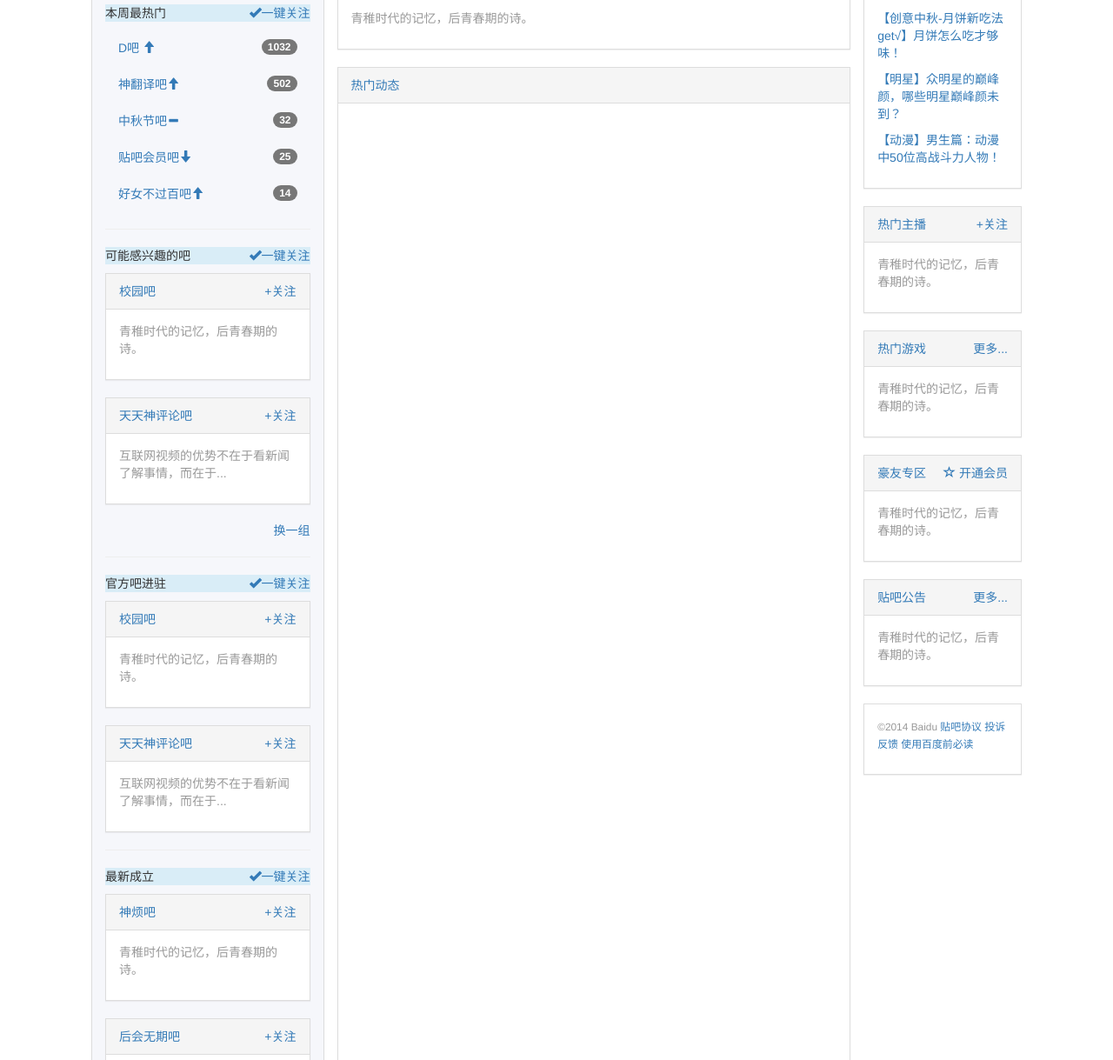
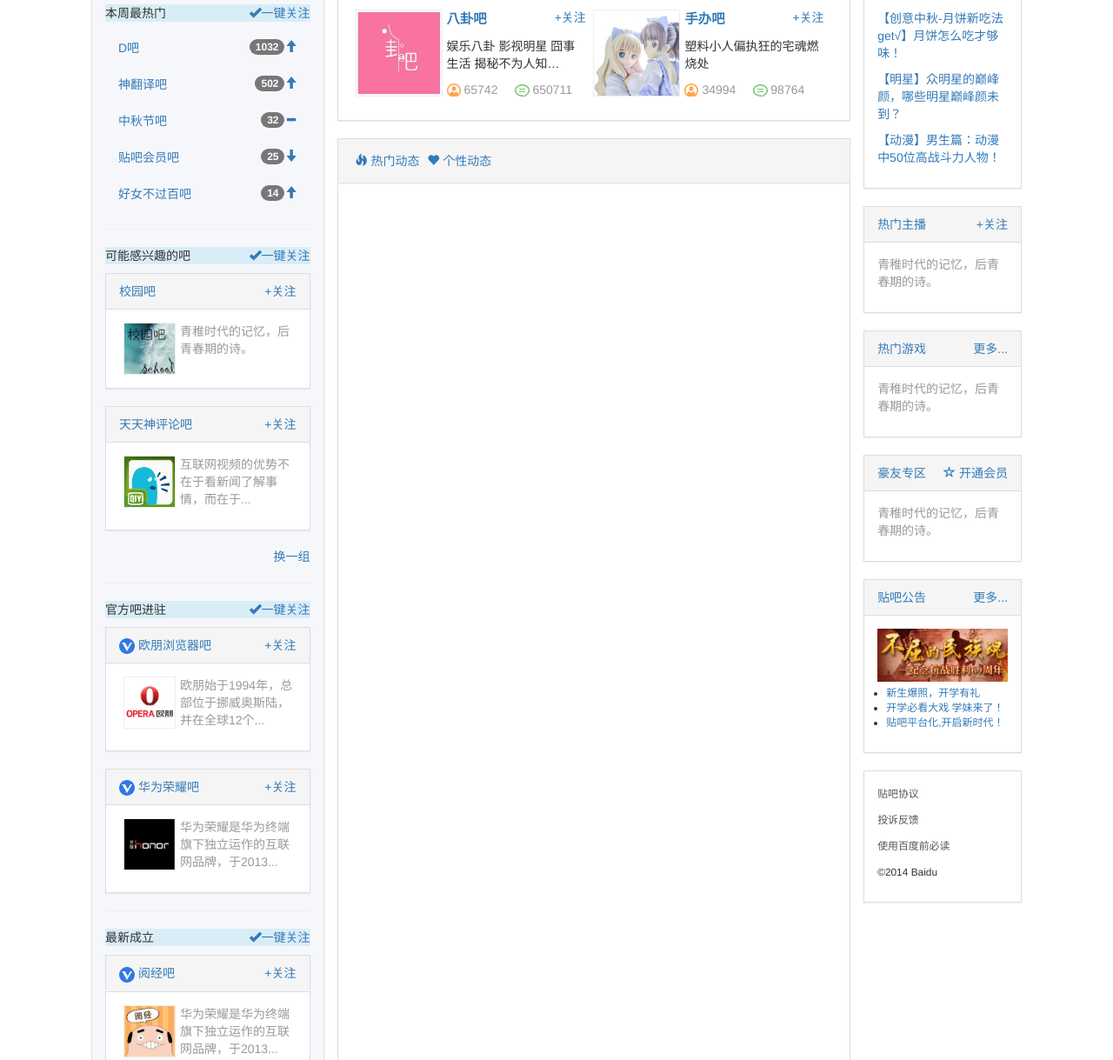
Before and after one commit to wayou/tbindex-refacter, a website: page app/index.html in a window 1280 px wide. Shown: the part 420-1639 px from the top of the page at 87% size. Drawn offline with nearby package versions, Linux system fonts and the light colour scheme.

Commit message:
enhncement

```diff
--- a/app/index.html
+++ b/app/index.html
@@ -11,10 +11,10 @@
     <body>
         <div class="top-control-panel">
             <ul>
-                <li> <a href="#">用户名</a> </li>
-                <li> <a href="#">设置</a> </li>
-                <li> <a href="#">客户端</a> </li>
-                <li> <a href="#">开通会员</a> </li>
+                <li> <a href="#"> <span class="glyphicon glyphicon-user"></span> 登陆/注册</a> </li>
+                <li> <a href="#"> <span class="glyphicon glyphicon-cog"></span> 设置</a> </li>
+                <li> <a href="#"> <span class="glyphicon glyphicon-phone"></span> 客户端</a> </li>
+                <li> <a href="#"><span class="glyphicon glyphicon-gift"></span>开通会员</a> </li>
             </ul>
         </div>
         <div class="container">
@@ -49,11 +49,11 @@
                         <ul class="nav navbar-nav">
                             <li class="active"><a href="#"><span class="glyphicon glyphicon-home"></span> 首页</a></a></li>
                             <li><a href="#" ><span class="glyphicon glyphicon-th-list"></span>吧目录</a></li>
-                            <li><a href="#" ><span class="glyphicon glyphicon glyphicon-facetime-video"></span>主播广场</a></li>
-                            <li><a href="#" ><span class="glyphicon glyphicon glyphicon-bookmark"></span>官方进驻</a></li>
-                            <li><a href="#" ><span class="glyphicon glyphicon glyphicon-fire"></span>游戏中心</a></li>
-                            <li><a href="#" ><span class="glyphicon glyphicon glyphicon-shopping-cart"></span>T豆商城</a></li>
-                            <li><a href="#" ><span class="glyphicon glyphicon glyphicon-gift"></span>会员中心</a></li>
+                            <li><a href="#" ><span class="glyphicon glyphicon-facetime-video"></span>主播广场</a></li>
+                            <li><a href="#" ><span class="glyphicon glyphicon-bookmark"></span>官方进驻</a></li>
+                            <li><a href="#" ><span class="glyphicon glyphicon-send"></span>游戏中心</a></li>
+                            <li><a href="#" ><span class="glyphicon glyphicon-shopping-cart"></span>T豆商城</a></li>
+                            <li><a href="#" ><span class="glyphicon glyphicon-gift"></span>会员中心</a></li>
                         </ul>
                     </div>
                 </div>
@@ -91,24 +91,22 @@
                         <p class="bg-info">本周最热门 <a href="#" class="pull-right"><span class="glyphicon glyphicon-ok"></span>一键关注</a></p>
                         <ul class="nav nav-pills nav-stacked">
                             <li >
-                                <a href="#">
-                                <span class="badge pull-right label label-danger" title="1032人关注">1032</span>D吧 <span class="glyphicon glyphicon-arrow-up"></span> </a>
+                                <a href="#">D吧<span class="glyphicon glyphicon-arrow-up  pull-right"></span><span class="badge pull-right" title="1032人关注">1032</span></a>
+                            </li>
+                            <li >
+                                <a href="#">神翻译吧<span class="glyphicon glyphicon-arrow-up  pull-right"></span><span class="badge pull-right" title="502人关注">502</span></a>
                             </li>
                             <li >
                                 <a href="#">
-                                <span class="badge pull-right" title="1032人关注">502</span>神翻译吧<span class="glyphicon glyphicon-arrow-up"></span></a>
+                                中秋节吧<span class="glyphicon glyphicon-minus  pull-right"></span><span class="badge pull-right" title="1032人关注">32</span></a>
                             </li>
                             <li >
                                 <a href="#">
-                                <span class="badge pull-right" title="1032人关注">32</span>中秋节吧<span class="glyphicon glyphicon-minus"></span></a>
+                                贴吧会员吧<span class="glyphicon glyphicon-arrow-down  pull-right"></span><span class="badge pull-right" title="1032人关注">25</span></a>
                             </li>
                             <li >
                                 <a href="#">
-                                <span class="badge pull-right" title="1032人关注">25</span>贴吧会员吧<span class="glyphicon glyphicon-arrow-down"></span></a>
-                            </li>
-                            <li >
-                                <a href="#">
-                                <span class="badge pull-right" title="1032人关注">14</span>好女不过百吧<span class="glyphicon glyphicon-arrow-up"></span></a>
+                                好女不过百吧<span class="glyphicon glyphicon-arrow-up  pull-right"></span><span class="badge pull-right" title="1032人关注">14</span></a>
                             </li>
                         </ul>
                     </div>
@@ -118,13 +116,21 @@
                         <div class="panel panel-default">
                             <div class="panel-heading"> <a href="#">校园吧</a>   <a href="#" class="pull-right">+关注</a></div>
                             <div class="panel-body">
-                                <p class="bar-des">青稚时代的记忆，后青春期的诗。</p>
+                                <p class="bar-des">
+                                <a href="#" class="bar-avatar">
+                                <img  src="images/kaixue.jpg" alt="">
+                                </a>
+                                青稚时代的记忆，后青春期的诗。</p>
                             </div>
                         </div>
                         <div class="panel panel-default">
                             <div class="panel-heading"> <a href="#">天天神评论吧</a>   <a href="#" class="pull-right">+关注</a></div>
                             <div class="panel-body">
-                                <p class="bar-des">互联网视频的优势不在于看新闻了解事情，而在于...</p>
+                                <p class="bar-des">
+                                <a href="#" class="bar-avatar">
+                                <img  src="images/shenpinglunduoduo.jpg" alt="">
+                                </a>
+                                互联网视频的优势不在于看新闻了解事情，而在于...</p>
                             </div>
                         </div>
                         <div>
@@ -133,17 +139,25 @@
                     </div>
                     <hr>
                     <div class="corparation">
-                        <p class="bg-info">官方吧进驻 <a href="#" class="pull-right"><span class="glyphicon glyphicon-ok"></span>一键关注</a></p>
+                        <p class="bg-info"> 官方吧进驻 <a href="#" class="pull-right"><span class="glyphicon glyphicon-ok"></span>一键关注</a></p>
                         <div class="panel panel-default">
-                            <div class="panel-heading"> <a href="#">校园吧</a>   <a href="#" class="pull-right">+关注</a></div>
+                            <div class="panel-heading"> <a href="#"> <img src="images/v.gif"  title="百度贴吧企业平台认证" alt=""> 欧朋浏览器吧</a>   <a href="#" class="pull-right">+关注</a></div>
                             <div class="panel-body">
-                                <p class="bar-des">青稚时代的记忆，后青春期的诗。</p>
+                                <p class="bar-des">
+                                <a href="#" class="bar-avatar">
+                                <img  src="images/opera.jpg" alt="">
+                                </a>
+                                欧朋始于1994年，总部位于挪威奥斯陆，并在全球12个...</p>
                             </div>
                         </div>
                         <div class="panel panel-default">
-                            <div class="panel-heading"> <a href="#">天天神评论吧</a>   <a href="#" class="pull-right">+关注</a></div>
+                            <div class="panel-heading"> <a href="#"> <img src="images/v.gif"  title="百度贴吧企业平台认证" alt=""> 华为荣耀吧</a>   <a href="#" class="pull-right">+关注</a></div>
                             <div class="panel-body">
-                                <p class="bar-des">互联网视频的优势不在于看新闻了解事情，而在于...</p>
+                                <p class="bar-des">
+                                <a href="#" class="bar-avatar">
+                                <img  src="images/huawei.jpg" alt="">
+                                </a>
+                                华为荣耀是华为终端旗下独立运作的互联网品牌，于2013...</p>
                             </div>
                         </div>
                     </div>
@@ -151,15 +165,23 @@
                     <div class="corparation">
                         <p class="bg-info">最新成立 <a href="#" class="pull-right"><span class="glyphicon glyphicon-ok"></span>一键关注</a></p>
                         <div class="panel panel-default">
-                            <div class="panel-heading"> <a href="#">神烦吧</a>   <a href="#" class="pull-right">+关注</a></div>
+                            <div class="panel-heading"> <a href="#"> <img src="images/v.gif"  title="百度贴吧企业平台认证" alt=""> 阅经吧</a>   <a href="#" class="pull-right">+关注</a></div>
                             <div class="panel-body">
-                                <p class="bar-des">青稚时代的记忆，后青春期的诗。</p>
+                                <p class="bar-des">
+                                <a href="#" class="bar-avatar">
+                                <img  src="images/yuejing.jpg" alt="">
+                                </a>
+                                华为荣耀是华为终端旗下独立运作的互联网品牌，于2013...</p>
                             </div>
                         </div>
                         <div class="panel panel-default">
-                            <div class="panel-heading"> <a href="#">后会无期吧</a>   <a href="#" class="pull-right">+关注</a></div>
+                            <div class="panel-heading"> <a href="#">神烦吧</a>   <a href="#" class="pull-right">+关注</a></div>
                             <div class="panel-body">
-                                <p class="bar-des">互联网视频的优势不在于看新闻了解事情，而在于...</p>
+                                <p class="bar-des">
+                                <a href="#" class="bar-avatar">
+                                <img  src="images/timg.jpg" alt="">
+                                </a>
+                                暂无介绍</p>
                             </div>
                         </div>
                     </div>
@@ -174,17 +196,23 @@
                             </ol>
                             <div class="carousel-inner">
                                 <div class="item active">
+                                    <a href="#">
                                     <img src="images/carousel/c1.jpg" alt="title1">
+                                    </a>
                                     <div class="carousel-caption">
                                     </div>
                                 </div>
                                 <div class="item">
-                                    <img src="images/carousel/c1.jpg" alt="title2">
+                                    <a href="#">
+                                    <img src="images/carousel/c5.jpg" alt="title2">
+                                    </a>
                                     <div class="carousel-caption">
                                     </div>
                                 </div>
                                 <div class="item">
-                                    <img src="images/carousel/c1.jpg" alt="title3">
+                                    <a href="#">
+                                    <img src="images/carousel/c7.jpg" alt="title3">
+                                    </a>
                                     <div class="carousel-caption">
                                     </div>
                                 </div>
@@ -200,20 +228,40 @@
                     <div class="right-side ">
                         <div class="middle-col col-xs-9">
                             <div class="panel panel-default">
-                                <div class="panel-heading"> <a href="#">朵朵奇葩</a>   <a href="#" class="pull-right"> <span class="glyphicon glyphicon-ok"></span>一键关注</a></div>
+                                <div class="panel-heading"> <a href="#">朵朵奇葩</a>   <a href="#" class="pull-right"> <span class="glyphicon glyphicon-ok"></span>一键关注</a> </div>
                                 <div class="panel-body">
-                                    <p class="bar-des">青稚时代的记忆，后青春期的诗。</p>
+                                    <div class="duoduo">
+                                        <a class="bar-avatar" href="#">
+                                        <img src="images/qipa.jpg" alt="">
+                                        </a>
+                                        <p class="bar-title"> <a href="#">八卦吧</a> <a href="#" class="duoduo-follow pull-right">+关注</a>  </p>
+                                        <p>娱乐八卦 影视明星 囧事生活 揭秘不为人知…</p>
+                                        <p class="duoduo-count"><span class="duoduo-count-user">65742</span><span class="duoduo-count-post">650711</span></p>
+                                    </div>
+                                    <div class="duoduo">
+                                        <a class="bar-avatar" href="#">
+                                        <img src="images/shouban.jpg" alt="">
+                                        </a>
+                                        <p class="bar-title"> <a href="#">手办吧</a> <a href="#" class="duoduo-follow pull-right">+关注</a></p>
+                                        <p>塑料小人偏执狂的宅魂燃烧处</p>
+                                        <p class="duoduo-count"><span class="duoduo-count-user">34994</span><span class="duoduo-count-post">98764</span></p>
+                                    </div>
                                 </div>
                             </div>
                             <div class="panel panel-default">
-                                <div class="panel-heading"> <a href="#">热门动态</a></div>
+                                <div class="panel-heading">
+                                    <ul class="heading-title">
+                                        <li class="active"><a href="#"><span class="glyphicon glyphicon-fire"></span> 热门动态</a></li>
+                                        <li><a href="#"><span class="glyphicon glyphicon-heart"></span> 个性动态</a></a></li>
+                                    </ul>
+                                </div>
                                 <div class="panel-body">
                                     <div class="hot-content"></div>
                                 </div>
                             </div>
                         </div>
                         <div class="right-sidebar col-xs-3">
-                            <div class="selected">
+                            <div class="selected right-bar-block">
                                 <div class="panel panel-default">
                                     <div class="panel-heading"> <a href="#">贴吧精选</a>   <a href="#" class="pull-right"> <span class="glyphicon glyphicon-envelope"></span> 订阅</a></div>
                                     <div class="panel-body">
@@ -223,7 +271,7 @@
                                     </div>
                                 </div>
                             </div>
-                            <div class="video-interactive">
+                            <div class="video-interactive right-bar-block">
                                 <div class="panel panel-default">
                                     <div class="panel-heading"> <a href="#">热门主播</a>   <a href="#" class="pull-right">+关注</a></div>
                                     <div class="panel-body">
@@ -231,7 +279,7 @@
                                     </div>
                                 </div>
                             </div>
-                            <div class="games">
+                            <div class="games right-bar-block">
                                 <div class="panel panel-default">
                                     <div class="panel-heading"> <a href="#">热门游戏</a>   <a href="#" class="pull-right">更多...</a></div>
                                     <div class="panel-body">
@@ -239,7 +287,7 @@
                                     </div>
                                 </div>
                             </div>
-                            <div class="vips">
+                            <div class="vips right-bar-block">
                                 <div class="panel panel-default">
                                     <div class="panel-heading"> <a href="#">豪友专区</a>   <a href="#" class="pull-right"> <span class="glyphicon glyphicon-star-empty"></span> 开通会员</a></div>
                                     <div class="panel-body">
@@ -247,18 +295,28 @@
                                     </div>
                                 </div>
                             </div>
-                            <div class="vips">
+                            <div class="bar-issue right-bar-block">
                                 <div class="panel panel-default">
                                     <div class="panel-heading"> <a href="#">贴吧公告</a>   <a href="#" class="pull-right">更多...</a></div>
                                     <div class="panel-body">
-                                        <p class="bar-des">青稚时代的记忆，后青春期的诗。</p>
+                                        <a href="#">
+                                        <img src="images/issue.jpg" alt="">
+                                        </a>
+                                        <ul>
+                                            <li><a href="#">新生爆照，开学有礼</a></li>
+                                            <li><a href="#">开学必看大戏 学妹来了！</a></li>
+                                            <li><a href="#">贴吧平台化,开启新时代！</a></li>
+                                        </ul>
                                     </div>
                                 </div>
                             </div>
-                            <div class="vips">
+                            <div class="tb-footer right-bar-block">
                                 <div class="panel panel-default">
                                     <div class="panel-body">
-                                        <p class="bar-des"> <small>©2014 Baidu   <a href="#">贴吧协议</a> <a href="#">投诉反馈</a> <a href="http://www.baidu.com/duty/">使用百度前必读</a></small>  </p>
+                                        <p class="bar-des"> <small> <a href="#">贴吧协议</a> </small>  </p>
+                                        <p> <small><a href="#">投诉反馈</a></small> </p>
+                                        <p> <small><a href="#">使用百度前必读</a></small> </p>
+                                        <p> <small>©2014 Baidu</small> </p>
                                     </div>
                                 </div>
                             </div>
--- a/app/styles/main.css
+++ b/app/styles/main.css
@@ -1,20 +1,19 @@
 body {
     font-family: Helvetica, Arial, sans-serif, 'Microsoft Yahei';
 }
-nav,div{
+nav, div {
     border-radius: 0!important;
 }
 /*disable responsive*/
+
 .container {
     width: 1100px;
     max-width: none !important;
 }
-.container .navbar-header,
-.container .navbar-collapse {
+.container .navbar-header, .container .navbar-collapse {
     margin-right: 0;
     margin-left: 0;
 }
-
 .top-control-panel {
     text-align: right;
     font-size: 0.9em;
@@ -57,12 +56,11 @@ a.active-product {
 .btn-main {
     color: #fff;
     background-color: #5C96F1;
-    margin-left:-4px;
+    margin-left: -4px;
 }
-.tb-btn.btn-main,.tb-btn.btn-common{
+.tb-btn.btn-main, .tb-btn.btn-common {
     margin-bottom: 2px;
 }
-
 .btn-common {
     background-color: #E9E9E9;
 }
@@ -72,10 +70,10 @@ a.active-product {
 .advanced-search-link {
     margin-left: 15px;
 }
-.top-menu li.active{
+.top-menu li.active {
     border-bottom: 2px solid;
 }
-.top-menu li:hover{
+.top-menu li:hover {
     background-color: #E9EBEE;
     border-bottom: 2px solid;
 }
@@ -90,71 +88,142 @@ a.active-product {
     text-decoration: none;
     color: #5c6573;
 }
-
 /*top nav end*/
 
 /*main content start*/
+
 /*left sidebar start*/
-.left-side{
+
+.left-side {
     border: 1px solid #DCDCDC;
 }
-
-.user-panel{
+.user-panel {
     margin-top: 10px;
 }
-
-.left-side{
+.left-side {
     background-color: #F6F7FB;
 }
+/*user panel login part*/
 
+/*reference:http://stackoverflow.com/questions/18838964/add-bootstrap-glyphicon-to-input-box/18839305#18839305*/
 
-/*user panel login part*/
-/*reference:http://stackoverflow.com/questions/18838964/add-bootstrap-glyphicon-to-input-box/18839305#18839305*/
 /* enable absolute positioning */
+
 .inner-addon {
     position: relative;
 }
+/* style glyph */
 
-/* style glyph */
 .inner-addon .glyphicon {
     position: absolute;
     padding: 10px;
     pointer-events: none;
 }
+/* align glyph */
 
-/* align glyph */
-.left-addon .glyphicon  { left:  0px;}
-.right-addon .glyphicon { right: 0px;}
+.left-addon .glyphicon {
+    left: 0px;
+}
+.right-addon .glyphicon {
+    right: 0px;
+}
+/* add padding  */
 
-/* add padding  */
-.left-addon input  { padding-left:  30px; }
-.right-addon input { padding-right: 30px; }
+.left-addon input {
+    padding-left: 30px;
+}
+.right-addon input {
+    padding-right: 30px;
+}
+/*carousel*/
 
-
-/*carousel*/
-.carousel-indicators{
-    bottom:-13px;
+.carousel-indicators {
+    bottom: -13px;
 }
-.carousel-indicators li{
+.carousel-indicators li {
     border-color: #3EA2E9;
     background-color: #3EA2E9;
 }
-
-.bar-des{
+.bar-des {
     color: #999;
 }
-
-.hot-content{
+.hot-content {
     height: 2000px;
 }
-
-.middle-col{
+.middle-col {
     padding: 0;
 }
-.right-sidebar,.main-container{
+.right-sidebar, .main-container {
     padding-right: 0;
 }
-
-.top-casual{
+.top-casual {
     margin-bottom: 15px;
 }
+.bar-avatar {
+    float: left;
+    margin: 0 5px
+}
+.bar-avatar img {
+    width: 60px;
+    height: 60px;
+    border: 1px solid #eee;
+}
+.duoduo {
+    width: 270px;
+    display: inline-block;
+}
+.duoduo img {
+    width: 100px;
+    height: 100px;
+}
+.bar-title {
+    font-weight: bold;
+    font-size: 1.1em;
+}
+
+.duoduo-count{
+    color: #999;
+}
+.duoduo-count-user{
+    padding-left: 20px;
+    background-position: 0 1px;
+    background-image: url(../images/duoduo.png);
+}
+.duoduo-count-post{
+    padding-left: 20px;
+    margin-left: 20px;
+    background-position: 0 -33px;
+    background-image: url(../images/duoduo.png);
+}
+
+.duoduo-follow{
+    font-weight: normal;
+    font-size: 0.9em;
+}
+
+.right-bar-block img{
+    width: 100%;
+    margin-bottom: 5px;
+}
+
+.right-bar-block ul{
+    padding-left: 10px;
+    font-size: 12px;
+}
+
+.heading-title{
+    margin: 5px;
+    padding: 0;
+}
+.heading-title li{
+    display: inline-block;
+    margin-right: 5px;
+}
+.heading-title a:hover{
+    text-decoration: none;
+}
+
+
+.tb-footer a{
+    color: #555;
+}
```
Also changed, not shown: app/images/carousel/c1.jpg, app/images/carousel/c5.jpg (added), app/images/carousel/c6.jpg (added), app/images/carousel/c7.jpg (added), app/images/duoduo.png (added), app/images/huawei.jpg (added), app/images/issue.jpg (added), app/images/kaixue.jpg (added), app/images/opera.jpg (added), app/images/qipa.jpg (added), app/images/shenpinglunduoduo.jpg (added), app/images/shouban.jpg (added), app/images/timg.jpg (added), app/images/v.gif (added), 1 more files. Lines whose indentation alone changed are shown as unchanged.
